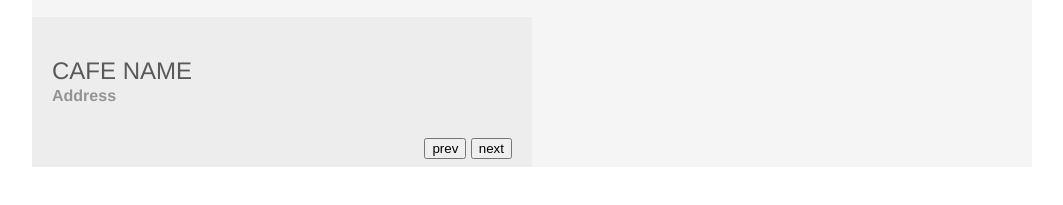
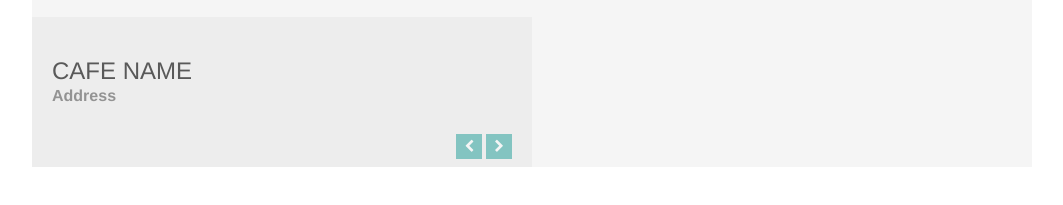
Before and after one commit to shampliu/bobaholic, a plain HTML site: page index.html in a window 1280 px wide. Shown: the part 233-438 px from the top of the page, without its empty margins (108-1171 px from the left). Drawn offline with Linux system fonts and the light colour scheme; some packages are replaced by stand-ins of ours.

Commit message:
prev / next buttons

```diff
--- a/css/style.css
+++ b/css/style.css
@@ -1,5 +1,32 @@
 * {
   box-sizing: border-box;
+}
+
+#previous {
+  color: whitesmoke;
+  background-color: #83C4C1;
+  border: 0px;
+  padding: 5px 8px;
+  transition: background 0.25s ease-in-out;
+}
+
+#previous:hover {
+  background: #64918F;
+  cursor: pointer;
+}
+
+#next:hover {
+  background: #64918F;
+  cursor: pointer;
+}
+
+#next {
+  color: whitesmoke;
+  background-color: #83C4C1;
+  border: 0px;
+  padding: 5px 8px;
+  transition: background 0.25s ease-in-out;
+
 }
 
 #content-container {
@@ -100,6 +127,7 @@
 
 .content-bubble:last-child {
   margin-right: 0px;
+  padding: 6px 6px;
 }
 
 .content-bubble:hover {
--- a/index.html
+++ b/index.html
@@ -2,6 +2,7 @@
 <html>
   <head>
     <link rel="stylesheet" type="text/css" href="css/style.css">
+    <link rel="stylesheet" href="https://cdnjs.cloudflare.com/ajax/libs/font-awesome/4.4.0/css/font-awesome.css">
     <style type="text/css">
       html, body { height: 100%; margin: 0; padding: 0; }
     </style>
@@ -18,8 +19,8 @@
           <h2 id="content-place">Cafe Name</h2>
           <h4 id="content-address">Address</h4>
           <div id="content-arrows">
-            <button id="previous" onclick="previous()">prev</button>
-            <button id="next" onclick="next()">next</button>
+            <button id="previous" onclick="previous()"><i class="fa fa-chevron-left"></i></button>
+            <button id="next" onclick="next()"><i class="fa fa-chevron-right"></i></button>
 
 
           </div>
--- a/js/index.js
+++ b/js/index.js
@@ -8,9 +8,6 @@ var normalPinURL = "http://dailybruin.com/images/2015/05/pin.png";
 var highlightedPinURL = "http://dailybruin.com/images/2015/05/highlighted-pin.png";
 var currentIndex = 9;
 var highlightedPin = null;
-
-// google.maps.event.addDomListener(window, 'load', initialize);
-
 
 function initialize() {
   gc = new google.maps.Geocoder;
@@ -31,17 +28,12 @@ function initialize() {
       });
 
       populateMap();
-      clickMarker(currentIndex);
     }
   })
 
-  // var test = new google.maps.LatLng(34.0113485, -117.8864209000000);
-  // var marker = new google.maps.Marker({
-  //   position: test,
-  //   title: "0"
-  // });
-
-  // marker.setMap(map);
+  setTimeout(function() {
+    clickMarker(currentIndex);
+  }, 3000)
 
 }
 
@@ -119,6 +111,7 @@ var populateMap = function() {
 
 
 
+
 }
 
 function clickMarker(i) {
```
